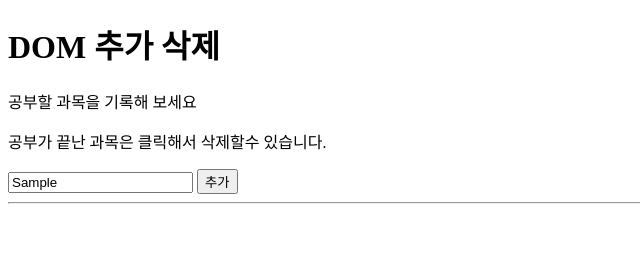
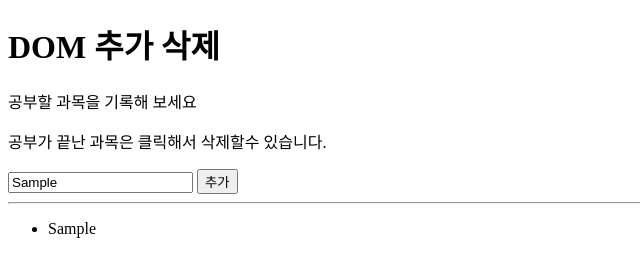
Before and after one commit to networkSorcerer/KDT_JAVASCRIPT, a website: page 돔추가삭제.html in a window 1280 px wide. Both pictures are taken after typing "Sample" into the empty fields and a click on the button "추가". Shown: the full height of the page, 0-640 px from the left. Drawn offline with Linux system fonts and the light colour scheme.

Commit message:
문서객체모델

```diff
--- a/돔추가삭제.html
+++ b/돔추가삭제.html
@@ -22,9 +22,10 @@
         const subject = document.querySelector("#subject");
         // 새로운 항목을 추가하기 위해 li태그를 생성
         const newItem = document.createElement("li");
+        newItem.innerText = subject.value;
         // 생성된 li 태그를 추가하기 위해 부모태그를 선택
         const itemList = document.querySelector("#itemList");
-        itemList.insertBefore(newItem, intemList.childNodes[0]);
+        itemList.insertBefore(newItem, itemList.childNodes[0]);
       }
     </script>
   </body>
```
